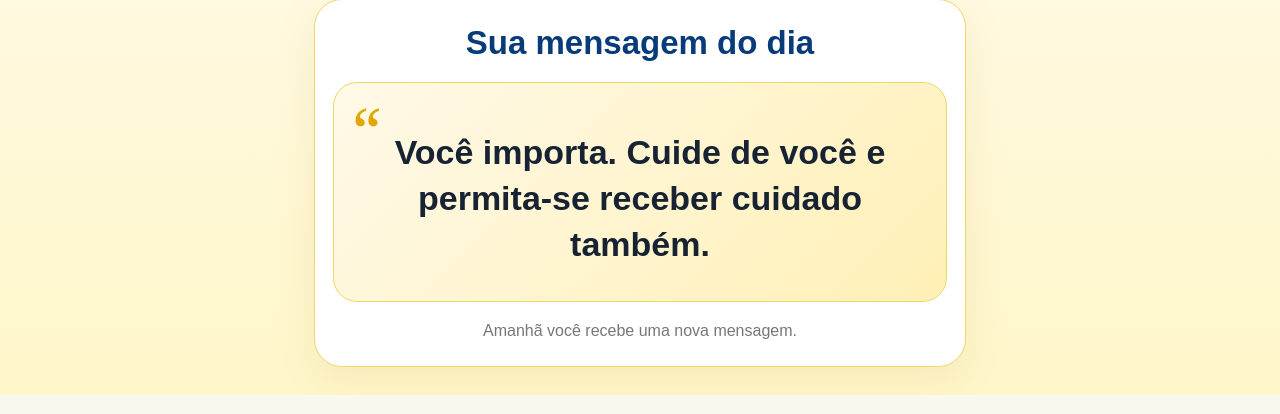
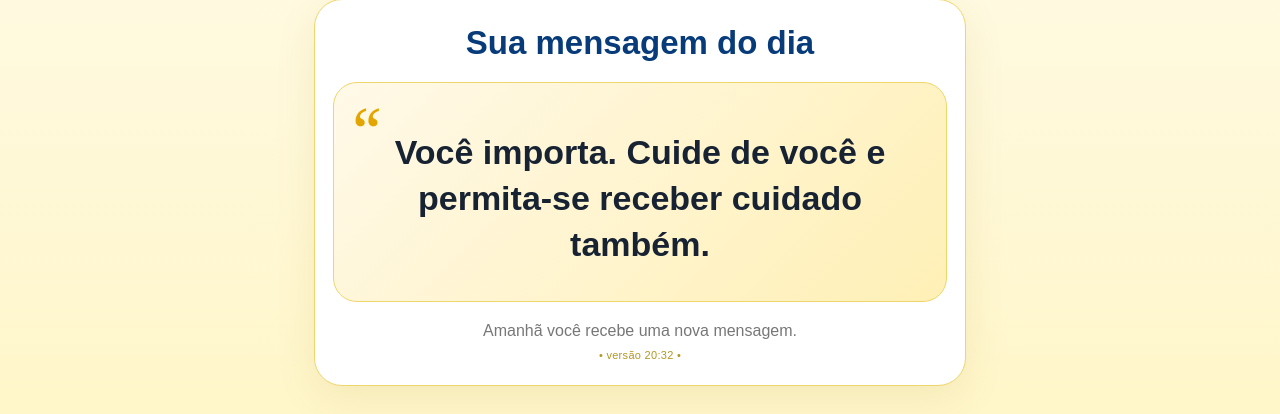
Before and after one commit to MarcoNMorais/ifa-valente, a Flask app: template templates/mensagem.html in a window 1280 px wide. Shown: the part 407-821 px from the top of the page. Run offline with Flask 3, Linux system fonts and the light colour scheme; the template is opened without the code that fills it, so the values that code supplies are empty.

Commit message:
Adiciona marcador visual para confirmar deploy da mensagem

```diff
--- a/templates/mensagem.html
+++ b/templates/mensagem.html
@@ -6,14 +6,14 @@
 <meta name="theme-color" content="#fff9df">
 <title>Mensagem do Dia | Saúde Valente</title>
 <style>
-*{box-sizing:border-box}body{margin:0;min-height:100vh;font-family:Arial,sans-serif;background:linear-gradient(180deg,#fffdf7,#fff6c9);color:#172333}.wrap{max-width:680px;margin:auto;padding:10px 14px 28px}.logo{display:block;width:min(330px,84vw);height:auto;margin:0 auto 6px;border-radius:10px}.campaign{text-align:center;margin:4px 0 18px}.ribbon{font-size:42px;line-height:1}.campaign h1{margin:6px 0;color:#d99b00;font-size:clamp(32px,8vw,48px);line-height:1.05}.sub{margin:8px 0 0;color:#555;font-size:clamp(16px,4vw,19px)}.card{background:#fff;border:1px solid #efd66a;border-radius:28px;padding:24px 18px;box-shadow:0 12px 40px rgba(143,116,0,.10)}.title{text-align:center;color:#073b79;font-weight:800;font-size:clamp(24px,6vw,33px);margin-bottom:20px}.quote{position:relative;min-height:220px;display:flex;align-items:center;justify-content:center;background:linear-gradient(135deg,#fff9e8,#fff0b6);border:1px solid #efd66a;border-radius:24px;padding:30px 22px}.quote:before{content:'“';position:absolute;left:18px;top:3px;font:64px Georgia;color:#e3a500}#message{margin:14px 0 0;text-align:center;font-size:clamp(23px,5.7vw,34px);line-height:1.35;font-weight:800}.tom{text-align:center;color:#777;margin:20px 0 2px;font-size:16px}@media(max-width:420px){.wrap{padding:8px 10px 22px}.card{padding:22px 12px}.quote{min-height:210px}.logo{width:88vw}}
+*{box-sizing:border-box}body{margin:0;min-height:100vh;font-family:Arial,sans-serif;background:linear-gradient(180deg,#fffdf7,#fff6c9);color:#172333}.wrap{max-width:680px;margin:auto;padding:10px 14px 28px}.logo{display:block;width:min(330px,84vw);height:auto;margin:0 auto 6px;border-radius:10px}.campaign{text-align:center;margin:4px 0 18px}.ribbon{font-size:42px;line-height:1}.campaign h1{margin:6px 0;color:#d99b00;font-size:clamp(32px,8vw,48px);line-height:1.05}.sub{margin:8px 0 0;color:#555;font-size:clamp(16px,4vw,19px)}.card{background:#fff;border:1px solid #efd66a;border-radius:28px;padding:24px 18px;box-shadow:0 12px 40px rgba(143,116,0,.10)}.title{text-align:center;color:#073b79;font-weight:800;font-size:clamp(24px,6vw,33px);margin-bottom:20px}.quote{position:relative;min-height:220px;display:flex;align-items:center;justify-content:center;background:linear-gradient(135deg,#fff9e8,#fff0b6);border:1px solid #efd66a;border-radius:24px;padding:30px 22px}.quote:before{content:'“';position:absolute;left:18px;top:3px;font:64px Georgia;color:#e3a500}#message{margin:14px 0 0;text-align:center;font-size:clamp(23px,5.7vw,34px);line-height:1.35;font-weight:800}.tom{text-align:center;color:#777;margin:20px 0 2px;font-size:16px}.deploy-mark{text-align:center;font-size:11px;color:#b59624;margin:9px 0 0;letter-spacing:.3px}@media(max-width:420px){.wrap{padding:8px 10px 22px}.card{padding:22px 12px}.quote{min-height:210px}.logo{width:88vw}}
 </style>
 </head>
 <body>
 <main class="wrap">
 <img class="logo" src="{{ url_for('static', filename='logo-saude-valente.jpg') }}" alt="Secretaria da Saúde - Prefeitura de Valente">
 <section class="campaign"><div class="ribbon">🎗️</div><h1>Setembro Amarelo</h1><p class="sub">Prevenção do suicídio e valorização da vida</p></section>
-<section class="card"><div class="title">Sua mensagem do dia</div><div class="quote"><p id="message">Carregando...</p></div><div class="tom">Amanhã você recebe uma nova mensagem.</div></section>
+<section class="card"><div class="title">Sua mensagem do dia</div><div class="quote"><p id="message">Carregando...</p></div><div class="tom">Amanhã você recebe uma nova mensagem.</div><div class="deploy-mark">• versão 20:32 •</div></section>
 </main>
 <script>
 const messages={{ messages|tojson }};const el=document.getElementById('message');function deviceId(){let x=localStorage.getItem('valente_msg_device');if(!x){x=(window.crypto&&crypto.randomUUID)?crypto.randomUUID():'dev-'+Date.now()+'-'+Math.random();localStorage.setItem('valente_msg_device',x)}return x}function dayKey(){const d=new Date();return d.getFullYear()+'-'+String(d.getMonth()+1).padStart(2,'0')+'-'+String(d.getDate()).padStart(2,'0')}function hash(s){let h=2166136261;for(let i=0;i<s.length;i++){h^=s.charCodeAt(i);h=Math.imul(h,16777619)}return h>>>0}const today=dayKey(),key='valente_msg_daily_'+today;let saved=null;try{saved=JSON.parse(localStorage.getItem(key))}catch(e){}if(saved&&saved.text){el.textContent=saved.text}else if(messages.length){const chosen=messages[hash(deviceId()+'|'+today)%messages.length];el.textContent=chosen.text;localStorage.setItem(key,JSON.stringify(chosen))}else{el.textContent='Você importa. Cuide de você e permita-se receber cuidado também.'}
```
